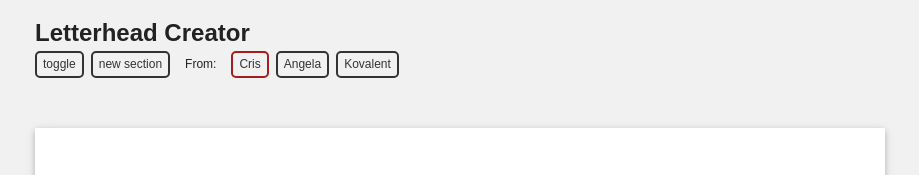
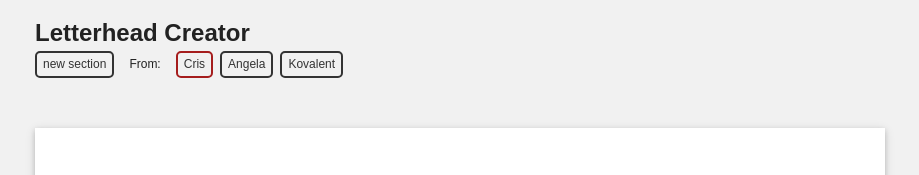
Before and after one commit to crismanNoble/letterhead, a plain HTML site: page index.html in a window 1280 px wide. Shown: the top 175 px of the page, without its empty margins (180-1099 px from the left). Drawn offline with Linux system fonts and the light colour scheme.

Commit message:
Build: 6 Branch: master  1.0.0 SHA: 33bcf42

```diff
--- a/index.html
+++ b/index.html
@@ -16,8 +16,7 @@
 <div class="wrapper">
     <h1>Letterhead Creator</h1>
     <div class="controls">
-      <button class="tool btn" data-action="toggle">toggle</button>
-      <button class="tool btn" data-action="newGroup">new section</button>
+     <button class="tool btn" data-action="newGroup">new section</button>
 
       <span class="toolTitle">From:</span>
       <button class="switch btn btn-red" data-action="changeFrom" data-who="cris">Cris</button>
@@ -48,7 +47,6 @@
             <p id="whomTo" class="not-spaced editable">cc: Sonya Sparks</p>
             <p id="dateOf" class="editable">March 22, 2015</p>
         </div>
-
         <div class="invoice projectBased">
           <div class="groups">
             <div class="group col-4">
```
Also changed, not shown: js/main.js (+0 -10 lines), README.md (deleted), 1 other file.
